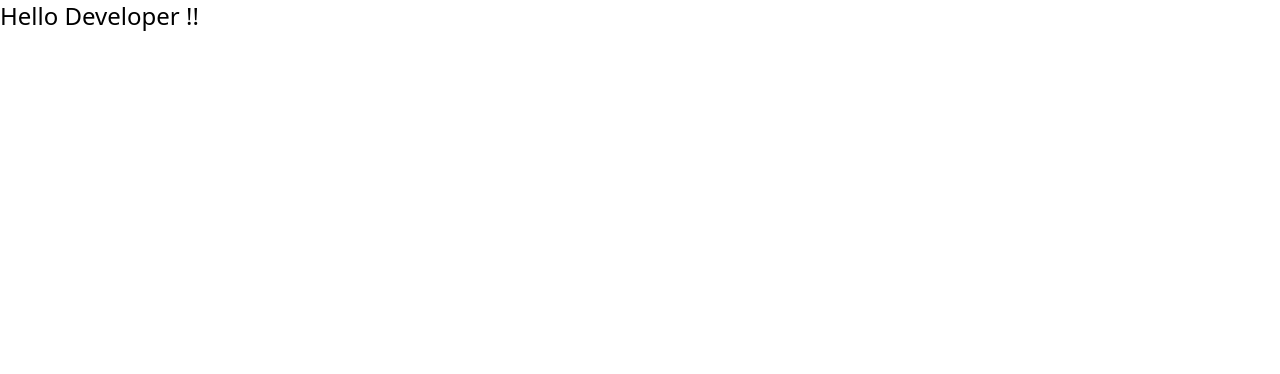
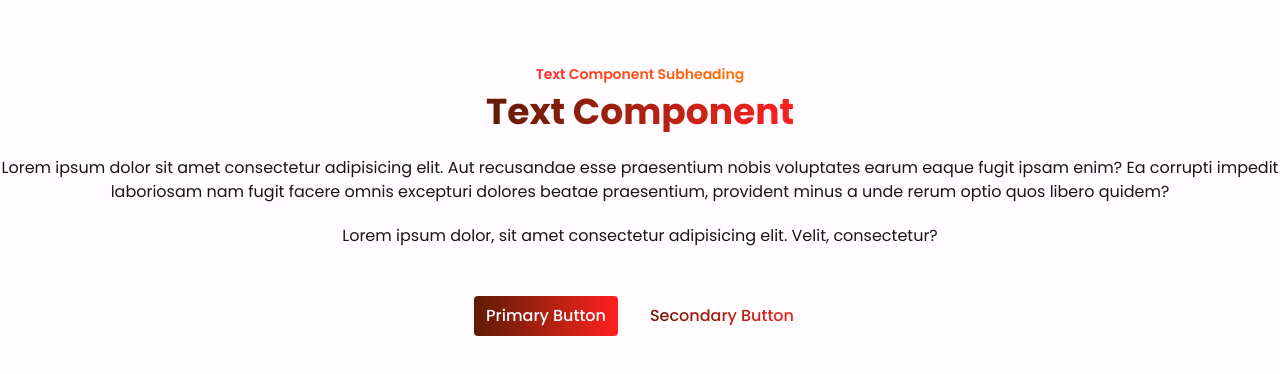
Before and after one commit to Cypher-Metrix/Patnagar-Panipuri, a React (Vite) app: page / in a window 1280 px wide. Shown: the top 374 px of the page. Built offline with nearby package versions, Linux system fonts and the light colour scheme.

Commit message:
Implement Global Style Guide

```diff
--- a/package.json
+++ b/package.json
@@ -11,6 +11,8 @@
   },
   "dependencies": {
     "@tailwindcss/vite": "^4.1.17",
+    "aos": "^2.3.4",
+    "html-react-parser": "^5.2.10",
     "react": "^19.2.0",
     "react-dom": "^19.2.0",
     "tailwindcss": "^4.1.17"
--- a/src/App.css
+++ b/src/App.css
@@ -0,0 +1,55 @@
+@import url("https://fonts.googleapis.com/css?family=Poppins:100,100italic,200,200italic,300,300italic,regular,italic,500,500italic,600,600italic,700,700italic,800,800italic,900,900italic");
+
+:root{
+    --color-1: #FFFBFF;
+    --color-2: #EEF0F2;
+    --color-2: #601A05;
+    --color-3: #ff1f1f;
+    --color-4: #ff7401;
+    --color-5: #70AD47;
+    --color-6: #171717;
+    --color-7: #000000;
+
+    /* Backgrounds */
+    --bg-primary: var(--color-1);
+    --bg-secondary: var(--color-2);
+
+    /* Text Colors */
+    --text-primary: var(--color-6);
+    --text-secondary: var(--color-6);
+}
+
+body{
+    background-color: var(--bg-primary);
+    color: var(--text-primary);
+    font-size: 16px;
+    text-decoration: none;
+    list-style: none;
+    font-family: Poppins;
+}
+
+.bg-gradient {
+  background: linear-gradient(135deg, var(--orange), var(--red));
+  color: var(--white);
+}
+
+.bg-primary {
+  background-color: var(--bg-primary);
+  color: var(--text-primary);
+}
+
+.bg-secondary {
+  background-color: var(--bg-secondary);
+  color: var(--text-secondary);
+}
+
+.text-primary {
+  color: var(--text-primary);
+}
+
+.text-secondary {
+  color: var(--text-secondary);
+}
+
+@media (max-width:991px){
+}
--- a/src/App.jsx
+++ b/src/App.jsx
@@ -1,7 +1,27 @@
+import { useEffect } from 'react';
+import AOS from 'aos';
+import 'aos/dist/aos.css';
 import './App.css';
+import { HomePageTextContent } from './assets/data';
+import TextComponents from './components/TextComponent';
 
 export default function App() {
+
+  useEffect(() => {
+    AOS.init({
+      startEvent: 'DOMContentLoaded',
+      delay: 100,
+      easing: 'ease',
+      once: false,
+      mirror: false,
+      anchorPlacement: 'top-bottom',
+    })
+  }, [])
+
+  const content = HomePageTextContent;
   return (
-    <div className="text-2xl">Hello Developer !!</div>
+    <>
+      <TextComponents content={content} />
+    </>
   )
 }
--- /dev/null
+++ b/src/assets/data.js
@@ -0,0 +1,25 @@
+export const HomePageTextContent = {
+    settings: {
+        textAlignment: "center",
+    },
+
+    intoTextContent: {
+        headingTitle: 'Text Component',
+        headingTitleSize: 'h2',
+        subheading: 'Text Component Subheading',
+        description: 'Lorem ipsum dolor sit amet consectetur adipisicing elit. Aut recusandae esse praesentium nobis voluptates earum eaque fugit ipsam enim? Ea corrupti impedit laboriosam nam fugit facere omnis excepturi dolores beatae praesentium, provident minus a unde rerum optio quos libero quidem?',
+        richTextContent: '<p>Lorem ipsum dolor, sit amet consectetur adipisicing elit. Velit, consectetur?</p>'
+    },
+    introLinks: [
+        {
+            id: 1,
+            label: 'Primary Button',
+            link: '/'
+        },
+        {
+            id: 2,
+            label: 'Secondary Button',
+            link: '/'
+        },
+    ]
+}
--- /dev/null
+++ b/src/components/TextComponent.jsx
@@ -0,0 +1,51 @@
+import IntroLinks from "./Shared/_IntroLinks";
+import IntroText from "./Shared/_IntroText";
+
+export default function TextComponents({ content }) {
+
+    const settings = content.settings;
+    const intoTextContent = content.intoTextContent;
+    const introLinks = content.introLinks;
+
+    let textAlignment = "items-start";
+    switch (settings.textAlignment) {
+        case "left":
+            textAlignment = "items-start";
+            break;
+        case "center":
+            textAlignment = "items-center";
+            break;
+        case "right":
+            textAlignment = "items-end";
+            break;
+        default:
+            textAlignment = "items-start";
+            break;
+    }
+
+    return (
+        <section>
+            <div className="inner-wrap bg-primary" data-aos="fade-up" data-aos-delay="200">
+                <div className="container">
+                    <div className={`flex flex-col justify-center ${textAlignment}`}>
+
+                        {intoTextContent && (
+                            <IntroText
+                                intoTextContent={intoTextContent}
+                                settings={settings}
+                            />
+                        )}
+
+
+                        {
+                            introLinks &&
+                            introLinks.length > 0 && (
+                                <IntroLinks introLinks={introLinks} settings={settings} />
+                            )
+                        }
+                    </div>
+                </div>
+            </div>
+        </section>
+    );
+}
--- /dev/null
+++ b/src/components/shared/_IntroLinks.jsx
@@ -0,0 +1,31 @@
+
+
+export default function IntroLinks({ introLinks, settings }) {
+
+    let textAlignment = "justify-start";
+
+    switch (settings.textAlignment) {
+        case "left":
+            textAlignment = "justify-start";
+            break;
+        case "center":
+            textAlignment = "justify-center";
+            break;
+        case "right":
+            textAlignment = "justify-end";
+            break;
+        default:
+            textAlignment = "justify-start";
+            break;
+    }
+
+    return (
+        <>
+            <div className={`buttons-group ${textAlignment}`}>
+                {introLinks?.map((button, index) => (
+                    <a href={button?.link} key={index} className={`btn ${index == 0 ? 'button-primary' : 'button-secondary'}`}>{button.label}</a>
+                ))}
+            </div>
+        </>
+    )
+}
--- /dev/null
+++ b/src/components/shared/_IntroText.jsx
@@ -0,0 +1,45 @@
+import parse from "html-react-parser";
+
+export default function IntroText({ intoTextContent, settings }) {
+
+    const HeadingTag = intoTextContent.headingTitleSize;
+
+    let textAlignment = "text-left";
+
+    switch (settings.textAlignment) {
+        case "left":
+            textAlignment = "text-left";
+            break;
+        case "center":
+            textAlignment = "text-center";
+            break;
+        case "right":
+            textAlignment = "text-right";
+            break;
+        default:
+            textAlignment = "text-left";
+            break;
+    }
+
+    return (
+        <>
+            {(intoTextContent.headingTitle || intoTextContent.subheading) && (
+                <div className={`title-wrap ${textAlignment} w-full`}>
+                    <h6 className='subheading'>{intoTextContent.subheading}</h6>
+                    <HeadingTag className="heading">{intoTextContent.headingTitle}</HeadingTag>
+                </div>)}
+
+            {intoTextContent.description && (
+                <div className={`description-wrap w-full ${textAlignment}`}>
+                    <p>{intoTextContent.description}</p>
+                </div>
+            )}
+
+            {intoTextContent.richTextContent && (
+                <div className={`rich-text-content w-full rte ${textAlignment}`}>
+                    {parse(intoTextContent.richTextContent)}
+                </div>
+            )}
+        </>
+    )
+}
--- a/src/index.css
+++ b/src/index.css
@@ -1 +1,127 @@
+@import './App.css';
 @import "tailwindcss";
+
+@layer components{
+
+    .body{
+        font-family : Poppins;
+    }
+
+    .container{
+        @apply mx-auto px-5 lg:px-0;
+    }
+
+    .inner-wrap{
+        @apply py-8 lg:py-16;
+    }
+
+    h1{
+        @apply text-4xl lg:text-[3rem] font-bold mb-4 lg:mb-5;
+    }
+
+    h2{
+        @apply text-3xl lg:text-4xl font-bold mb-4 lg:mb-6;
+    }
+
+    h3{
+        @apply text-2xl lg:text-3xl font-medium mb-4 lg:mb-6;
+    }
+
+    h4{
+        @apply text-xl lg:text-2xl font-medium mb-4 lg:mb-6;
+    }
+
+    h5{
+        @apply text-lg lg:text-xl font-medium mb-3 lg:mb-4;
+    }
+
+    h6{
+        @apply text-lg lg:text-lg font-medium mb-1 lg:mb-2;
+    }
+
+    p{
+        @apply text-sm lg:text-base font-normal mb-4 lg:mb-6;
+    }
+
+    .title-wrap{
+        @apply flex flex-col justify-center items-center;
+        .heading{
+            @apply bg-gradient-to-r from-[var(--color-2)] to-[var(--color-3)] bg-clip-text text-transparent;
+        }
+
+        .subheading{
+            @apply bg-gradient-to-r from-[var(--color-3)] to-[var(--color-4)] bg-clip-text text-transparent text-sm font-semibold;
+        }
+    }
+
+    .description-wrap{
+        @apply mb-4 lg:mb-5;
+        p{
+        @apply mb-4 lg:mb-5 last:mb-0;
+        }
+    }
+
+    .rich-text-content{
+        p{
+            @apply mb-4 lg:mb-5 last:mb-0;
+        }
+
+        ul, ol {
+        @apply mb-4 lg:mb-5;
+
+            li{
+                @apply pl-5 lg:pl-6 mb-4 lg:mb-5 last:mb-0 leading-6 text-sm lg:text-base relative;
+
+                &::before{
+                    content: "";
+                    position: absolute;
+                    left: 0;
+                    top: 12px;
+                    height: 10px;
+                    width: 10px;
+                    border-radius: 50%;
+                    border-width: 2px;
+                    background-color: var(--primary-text);
+                    transform: translateY(-50%);
+                }
+            }
+        }
+
+        iframe{
+            @apply w-full max-w-full h-auto;
+        }
+
+        .two-per-row{
+            @apply grid grid-cols-1 lg:grid-cols-2 gap-4 lg:gap-5;
+        }
+
+        img{
+            @apply w-full h-auto;
+        }
+    }
+    .buttons-group{
+        @apply flex flex-wrap items-center gap-4 lg:gap-5 lg:mt-12 mt-6;
+
+        .btn{
+            @apply lg:px-3 lg:py-2 py-1.5 px-2.5 rounded text-sm lg:text-base font-medium transition-colors duration-300 ;
+
+            &.button-primary{
+                @apply bg-linear-to-r from-[var(--color-2)] to-[var(--color-3)] text-[var(--color-1)];
+
+                &:hover{
+                    @apply bg-clip-text text-transparent transition-colors duration-500;
+                }
+            }
+
+            &.button-secondary{
+                @apply bg-linear-to-r from-[var(--color-2)] to-[var(--color-3)] bg-clip-text text-transparent;
+
+                 &:hover {
+                    @apply text-[var(--color-1)] bg-linear-90 from-[var(--color-2)] to-[var(--color-3)];
+                    -webkit-background-clip: border-box;
+                    background-clip: border-box;
+                }
+            }
+        }
+    }
+}
```
Also changed, not shown: 2 other files (tests, documents, lock files or other folders).
